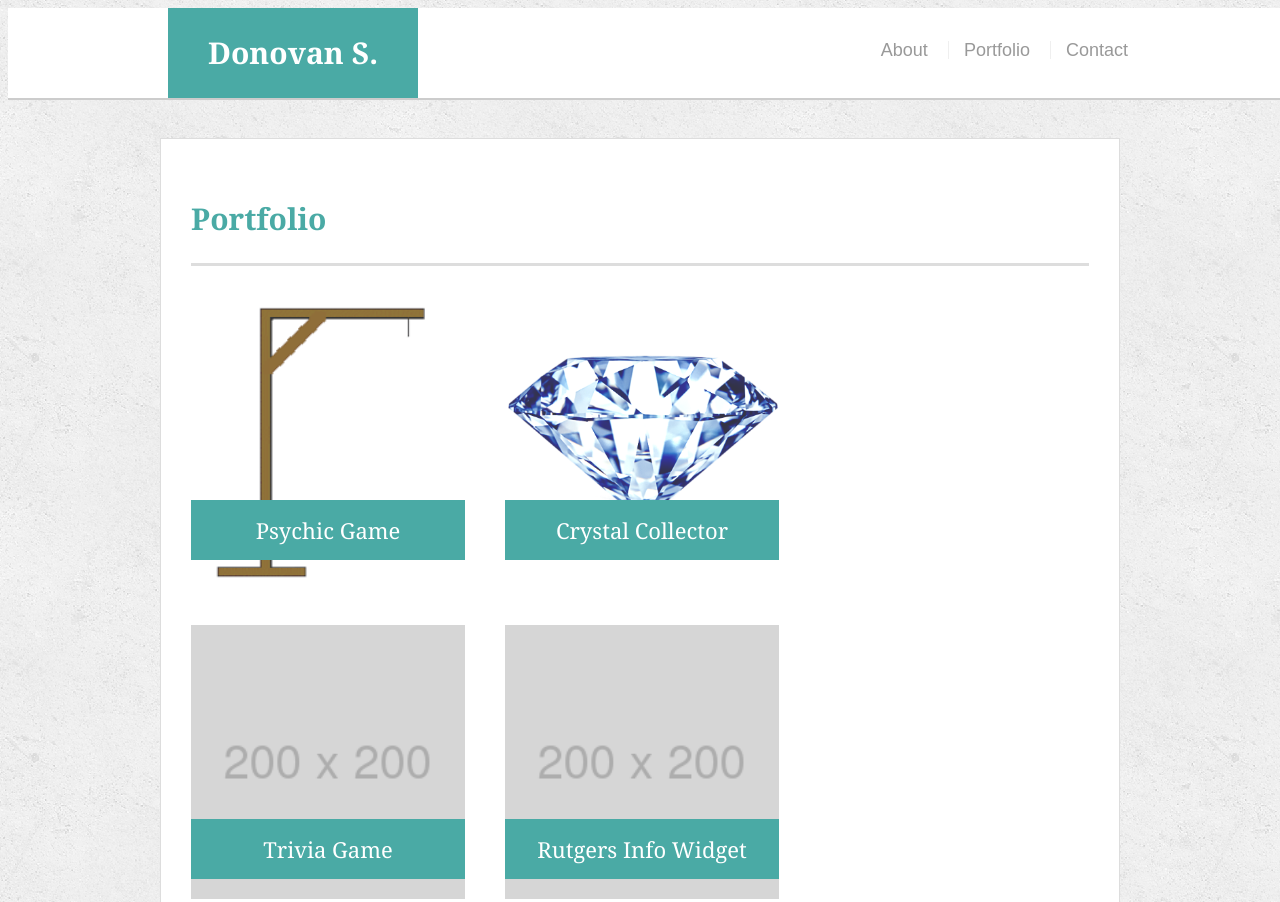
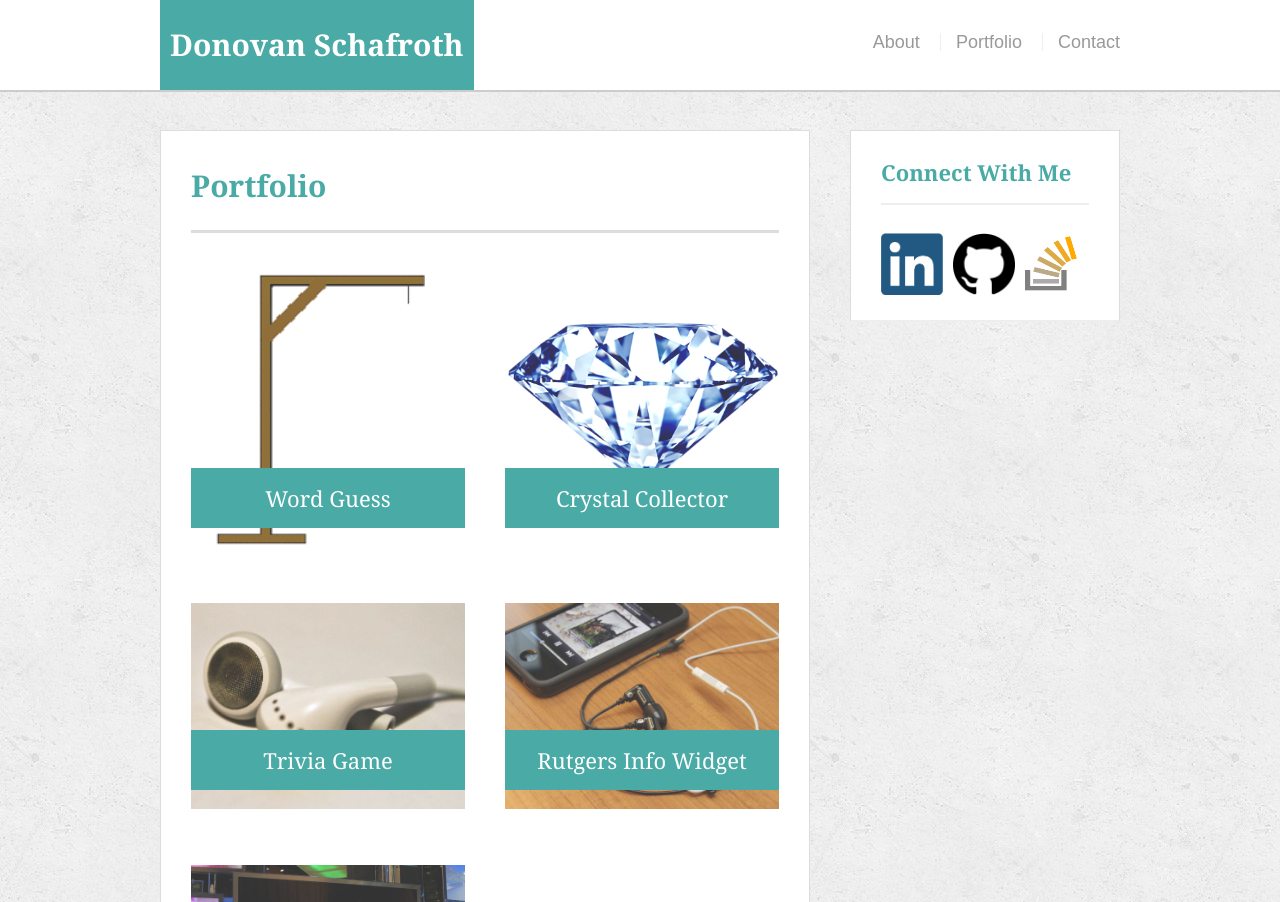
Before and after one commit to Dschafroth97/BasicPortfolio, a plain HTML site: page portfolio.html in a window 1280 px wide. Shown: the top 902 px of the page. Drawn offline with Linux system fonts and the light colour scheme.

Commit message:
finally fixed stuff

```diff
--- /dev/null
+++ b/assets/css/reset.css
@@ -0,0 +1,48 @@
+/* http://meyerweb.com/eric/tools/css/reset/
+   v2.0 | 20110126
+   License: none (public domain)
+*/
+
+html, body, div, span, applet, object, iframe,
+h1, h2, h3, h4, h5, h6, p, blockquote, pre,
+a, abbr, acronym, address, big, cite, code,
+del, dfn, em, img, ins, kbd, q, s, samp,
+small, strike, strong, sub, sup, tt, var,
+b, u, i, center,
+dl, dt, dd, ol, ul, li,
+fieldset, form, label, legend,
+table, caption, tbody, tfoot, thead, tr, th, td,
+article, aside, canvas, details, embed,
+figure, figcaption, footer, header, hgroup,
+menu, nav, output, ruby, section, summary,
+time, mark, audio, video {
+	margin: 0;
+	padding: 0;
+	border: 0;
+	font-size: 100%;
+	font: inherit;
+	vertical-align: baseline;
+}
+/* HTML5 display-role reset for older browsers */
+article, aside, details, figcaption, figure,
+footer, header, hgroup, menu, nav, section {
+	display: block;
+}
+body {
+	line-height: 1;
+}
+ol, ul {
+	list-style: none;
+}
+blockquote, q {
+	quotes: none;
+}
+blockquote:before, blockquote:after,
+q:before, q:after {
+	content: '';
+	content: none;
+}
+table {
+	border-collapse: collapse;
+	border-spacing: 0;
+}
--- a/assets/css/style.css
+++ b/assets/css/style.css
@@ -1,28 +1,55 @@
-body {
-    font-family: Arial, "Helvetica Neue", Helvetica, sans-serif;
+*{
+  box-sizing: border-box;
+
+}
+
+body{
+  background: url(../images/concrete_seamless.png);
   font-size: 18px;
   line-height: 34px;
-    color: #777777;
-    background: url("../images/concrete_seamless.png");
+  font-family: "Arial", "Helvetica Neue", Helvetica, sans-serif;
+  color: #777;
 }
 
-  * {
-    box-sizing: border-box;
+html,body{
+  height:100%;
+  width:100%;
 }
 
-  /* general */
+.wrapper {
+  height: auto !important;
+  height: 100%;
+  min-height: 100%;
+  margin: 0 auto -105px;
+}
 
-  .container {
+footer,
+.push{
+  height: 105px;
+}
+
+#logo:hover,
+input[type=submit]:hover {
+  background: #5e7f7e;
+}
+
+nav a:hover {
+  color: #5e7f7e;
+}
+
+.social:hover {
+  cursor: pointer;
+  opacity: 0.8;
+}
+
+.container{
   width: 100%;
   max-width: 960px;
   margin: 0 auto;
   clear: both;
 }
 
-  h1,
-  h2,
-  h3,
-  p {
+h1, h2, h3, p {
   margin-bottom: 20px;
 }
 
@@ -30,154 +57,158 @@ body {
   margin-bottom: 0;
 }
 
-  h1,
-  h2,
-  h3 {
-    font-family: Georgia, Times, "Times New Roman", serif;
+h1, h2, h3 {
+  font-family: "Georgia", Times, Times New Roman, serif;
   font-weight: 700;
   color: #4aaaa5;
 }
 
-  h1 {
-    padding-bottom: 20px;
+h1{
   font-size: 30px;
   line-height: 49px;
-    border-bottom: 3px solid #dddddd;
+  border-bottom: 3px solid #ddd;
+  padding-bottom: 20px;
 }
 
-  h2,
-  h3 {
+h2, h3 {
   font-size: 22px;
 }
 
-  /* header */
-
 #masthead {
   position: fixed;
+  background: #fff;
+  margin: 0 0 30px;
   z-index: 99;
+  color: #fff;
+  overflow: auto;
+  border-bottom: 2px solid #ccc;
   width: 100%;
-    margin: 0 0 30px;
-    overflow: auto;
-    color: #ffffff;
-    background: #ffffff;
-    border-bottom: 2px solid #cccccc;
 }
 
-  #logo {
+#logo{
+  height: 90px;
+  background: #4aaaa5;
   float: left;
-    width: 250px;
-    height: 90px;
-    font-family: Georgia, Times, "Times New Roman", serif;
+  font-family: "Georgia", Times,"Times New Roman", serif;
+  text-align: center;
+  line-height: 90px;
+  color: #fff;
+  font-weight: 700;
   font-size: 30px;
-    font-weight: 700;
-    line-height: 90px;
-    color: #ffffff;
-    text-align: center;
   text-decoration: none;
-    background: #4aaaa5;
+  padding: 0 10px 0 10px;
 }
 
-  nav {
+nav{
   float: right;
   margin-top: 25px;
 }
 
 nav a {
-    display: inline-block;
-    padding-left: 15px;
-    margin-left: 15px;
-    line-height: 18px;
   color: #999;
   text-decoration: none;
+  margin-left: 15px;
+  display: inline-block;
   border-left: 1px solid #efefef;
+  padding-left: 15px;
+  line-height: 18px;
 }
 
 nav a:first-child {
   border-left: 0 none;
 }
 
-  /* footer */
+#main-container{
+  padding-top: 130px;
+}
 
-  footer {
+.main-section{
+  background: #fff;
+  padding: 30px;
+  margin: 0px 0px 40px 0px;
+  width: 100%;
+  max-width: 650px;
+  float: left;
+  border: 1px solid #ddd;
+}
+.auth-image{
+  width: 200px;
+  height: auto;
+  margin-top: 10px;
+  float: left;
+  margin-right: 25px;
+}
+
+.sidebar{
+  background: #fff;
+  padding: 30px;
+  width: 100%;
+ max-width: 270px;
+ float:right;
+ border: 1px solid #ddd;
+ margin-bottom: 20px;
+}
+
+h3, .sidebar, h2 {
+  border-bottom: 2px solid #eee;
+  padding-bottom: 20px;
+  margin-bottom: 20px;
+  line-height: 22px;
+}
+
+.social{
+  width: 62px;
+  height: 62px;
+  margin-top: 8px;
+  margin-right: 5px;
+}
+
+.social:last-child{
+  margin-right: 0;
+}
+
+footer{
+  background: #666;
+  color: #fff;
   padding: 30px 0;
   clear: both;
+  border-top: 8px solid #4aaaa5;
+  color: #ccc;
   font-size: 12px;
-    color: #ffffff;
-    color: #cccccc;
   text-align: center;
-    background: #666666;
-    border-top: 8px solid #4aaaa5;
-    height: 50px;
 }
 
-  h3, h2 {
-    padding-bottom: 20px;
-    margin-bottom: 15px;
-    line-height: 22px;
-    border-bottom: 2px solid #eeeeee;
+.work{
+  width: 274px;
+  overflow: auto;
+  position: relative;
+  float: left;
+  margin: 20px 0px 25px;
 }
 
-  /* main */
-
-  #main-container {
-    padding-top: 130px;
-    min-height: calc(100vh - 70px);
-  }
-
-  .main-section {
-    float: left;
-    width: 100%;
-    max-width: 960px;
-    padding: 30px;
-    margin: 0 0 40px;
-    background: #ffffff;
-    border: 1px solid #dddddd;
-  }
-
-  /* portfolio page */
-
-  .work {
-    position: relative;
-    float: left;
-    width: 274px;
-    margin: 20px 0 25px;
-    overflow: auto;
-  }
-
-  .work:nth-child(even) {
+.work:nth-child(even){
   margin-right: 40px;
 }
 
 .work img {
-    float: left;
   width: 100%;
   border: 0 none;
-    opacity: 0.8;
+  opacity: .8;
 }
 
 .work h3 {
+  border-bottom: 0;
+  background: #4aaaa5;
+  color: #fff;
+  text-align: center;
   position: absolute;
-    bottom: 20px;
+  bottom: 30px;
+  padding: 15px;
   width: 100%;
-    padding: 15px;
+  line-height: 30px;
   margin-bottom: 0;
   font-weight: 300;
-    line-height: 30px;
-    color: #ffffff;
-    text-align: center;
-    background: #4aaaa5;
-    border-bottom: 0;
 }
-
-  .auth-image {
-    float: left;
-    width: 200px;
-    height: auto;
-    margin-top: 10px;
-    margin-right: 25px;
-  }
-
-  /* contact page */
 
 #contact-form ul {
   margin-bottom: 20px;
@@ -191,28 +222,28 @@ body {
 input[type=text],
 input[type=email],
 textarea {
-    display: block;
+  display:block;
   width: 100%;
 }
 
 input[type=text],
 input[type=email],
-  textarea {
+textarea{
   height: 35px;
+  border: 1px solid #ddd;
   padding: 0 10px;
   font-size: 14px;
-    border: 1px solid #dddddd;
 }
 
-  textarea {
+textarea{
   height: 200px;
 }
 
 input[type=submit] {
-    padding: 10px 30px;
-    font-size: 18px;
-    color: #ffffff;
-    cursor: pointer;
   background: #4aaaa5;
   border: 0 none;
+  color: #fff;
+  font-size: 18px;
+  padding: 10px 30px;
+  cursor: pointer;
 }
--- a/portfolio.html
+++ b/portfolio.html
@@ -1,17 +1,17 @@
-<!doctype html>
-<html lang="en-us">
-
+<!DOCTYPE html>
+<html lang="en">
 <head>
   <meta charset="UTF-8">
+  <meta name="viewport" content="width=device-width, initial-scale=1.0">
+  <meta http-equiv="X-UA-Compatible" content="ie=edge">
   <title>Portfolio | Donovan Schafroth</title>
+  <link rel="stylesheet" type="text/css" href="assets/css/reset.css">
   <link rel="stylesheet" type="text/css" href="assets/css/style.css">
 </head>
-
 <body>
-
     <header id="masthead">
         <div class="container">
-      <a href="index.html" id="logo">Donovan S.</a>
+          <a href="index.html" id="logo">Donovan Schafroth</a>
           <nav>
             <a href="index.html">About</a>
             <a href="portfolio.html">Portfolio</a>
@@ -19,46 +19,54 @@
           </nav>
         </div>
       </header>
-
+      <div class="wrapper">
         <div id="main-container" class="container">
           <section class="main-section">
             <h1>Portfolio</h1>
 
             <div class="work">
-        <a href="https://dschafroth97.github.io/PsychicGame/"> <img src="assets/images/hangman.png" alt="Word Guess"></a>
+              <a href="https://dschafroth97.github.io/WordGuess/"><img src="assets/images/hangman.png" alt="Word Guess"></a>
 
-        <h3>Psychic Game</h3>
+              <h3>Word Guess</h3>
             </div>
             <div class="work">
-        <a href="https://dschafroth97.github.io/CrystalCollector/"><img src="assets/images/crystal.png" alt="Crystal Collector Game"></a>
+              <a href="https://dschafroth97.github.io/CrystalCollector/"><img src="assets/images/crystal.png" alt="Crystal Collector"></a>
 
               <h3>Crystal Collector</h3>
             </div>
             <div class="work">
-        <img src="assets/images/200x200.png" alt="Trivia Game">
+                <img src="assets/images/technics-q-c-640-480-5.jpg" alt="Trivia Game">
 
                 <h3>Trivia Game</h3>
               </div>
               <div class="work">
-        <img src="assets/images/200x200.png" alt="Rutgers Info Widget">
+                <img src="assets/images/technics-q-c-640-480-7.jpg" alt="Rutgers Info Widget">
 
                 <h3>Rutgers Info Widget</h3>
               </div>
               <div class="work">
-        <img src="assets/images/200x200.png" alt="Rock Paper Scissors">
+                <img src="assets/images/technics-q-c-640-480-9.jpg" alt="Rock Paper Scissors">
 
                 <h3>Rock Paper Scissors</h3>
               </div>
-
           </section>
 
+          <section class="sidebar">
+            <div id="connect">
+              <h2>Connect With Me</h2>
+              <img src="assets/images/linkedIN.png" alt="LinkedIn" class="social">
+              <a href="https://github.com/Dschafroth97"><img src="assets/images/gitHub.png" alt="GitHub" class="social"></a>
+              <img src="assets/images/stackOverflow.png" alt="StackOverflow" class="social">
+            </div>
+          </section>
+          <div class="push"></div>
+        </div>
       </div>
 
       <footer>
           <div class="container">
-      Copyright &copy;
+            Copyright &copy; Donovan Schafroth
           </div>
         </footer>
 </body>
-
 </html>
```
Also changed, not shown: contact.html (+21 -11 lines), index.html (+20 -7 lines), assets/images/gitHub.png (added), assets/images/linkedIN.png (added), assets/images/stackOverflow.png (added). Lines whose indentation alone changed are shown as unchanged.
